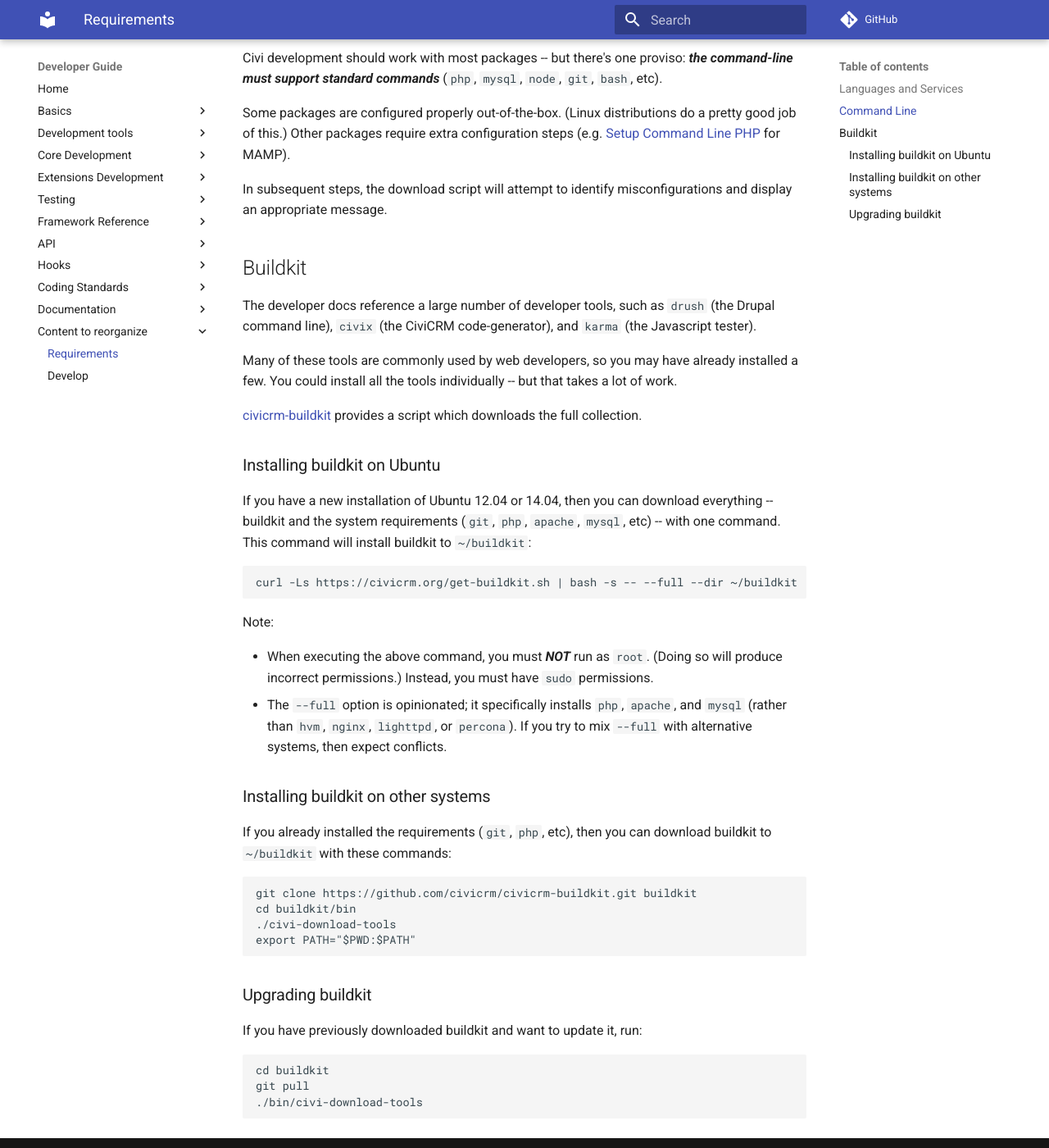
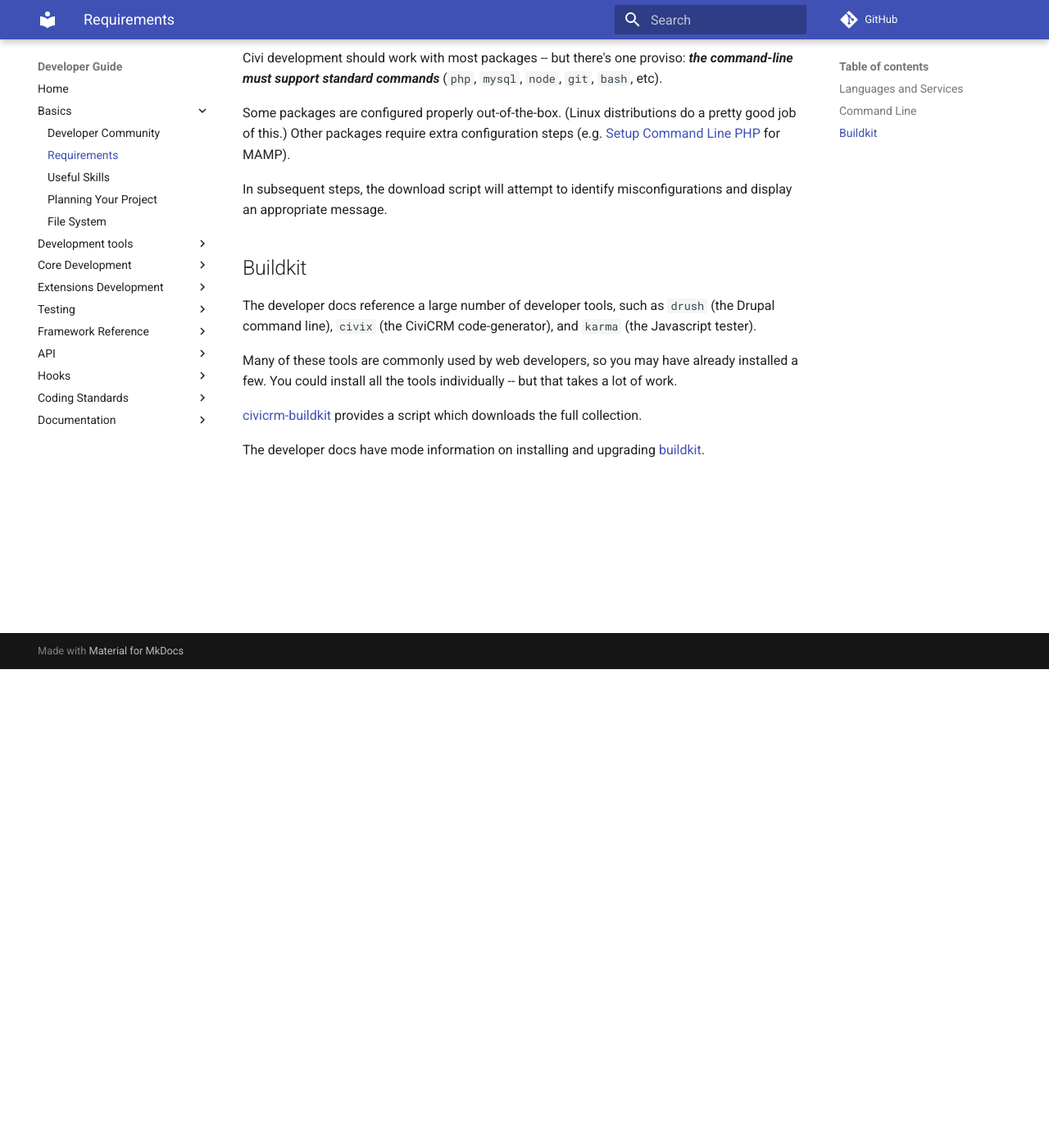
Before and after one commit to civicrm/civicrm-dev-docs, an MkDocs documentation site: the page built from docs/basics/requirements.md, in a window 1280 px wide and 1400 px high, scrolled down 584 px. Shown: the whole window at 82% size. Built offline with MkDocs 1.6.1 and Material for MkDocs 9.7.7, drawn with Linux system fonts in a browser that asks for light colours; comment, search, counter and statistics services are not loaded; old or Windows-style settings are respelled for this version of MkDocs.

Commit message:
Reorder requirements docs into the basics section and move devloping civicrm into core and add backdrop in

````diff
--- a/docs/requirements.md
+++ b/docs/basics/requirements.md
@@ -43,46 +43,4 @@
 [civicrm-buildkit](https://github.com/civicrm/civicrm-buildkit) provides
 a script which downloads the full collection.
 
-### Installing buildkit on Ubuntu
-
-If you have a new installation of Ubuntu 12.04 or 14.04, then you can download
-everything -- buildkit and the system requirements (`git`, `php`, `apache`,
-`mysql`, etc) -- with one command.  This command will install buildkit to
-`~/buildkit`:
-
-```bash
-curl -Ls https://civicrm.org/get-buildkit.sh | bash -s -- --full --dir ~/buildkit
-```
-
-Note:
-
--   When executing the above command, you must ***NOT*** run as `root`.
-    (Doing so will produce incorrect permissions.) Instead, you must have
-    `sudo` permissions.
--   The `--full` option is opinionated; it specifically installs `php`,
-    `apache`, and `mysql` (rather than `hvm`, `nginx`, `lighttpd`, or
-    `percona`). If you try to mix `--full` with alternative systems, then
-    expect conflicts.
-
-
-### Installing buildkit on other systems
-
-If you already installed the requirements (`git`, `php`, etc), then you can
-download buildkit to `~/buildkit` with these commands:
-
-```bash
-git clone https://github.com/civicrm/civicrm-buildkit.git buildkit
-cd buildkit/bin
-./civi-download-tools
-export PATH="$PWD:$PATH"
-```
-
-### Upgrading buildkit
-
-If you have previously downloaded buildkit and want to update it, run:
-
-```bash
-cd buildkit
-git pull
-./bin/civi-download-tools
-```
+The developer docs have mode information on installing and upgrading [buildkit](https://docs.civicrm.org/dev/en/stable/tools/buildkit/).
--- a/mkdocs.yml
+++ b/mkdocs.yml
@@ -8,6 +8,7 @@
 - Home: index.md
 - Basics:
   - Developer Community: basics/community.md
+  - Requirements: basics/requirements.md
   - Useful Skills: basics/skills.md
   - Planning Your Project: basics/planning.md
   - File System: basics/filesystem.md
@@ -22,6 +23,7 @@
   - Debugging: tools/debugging.md
 - Core Development:
   - When to Edit Core: core/hacking.md
+  - Developing CiviCRM: core/develop.md
   - How to Contribute: core/contributing.md
   - Reviewing PR's: core/pr-review.md
   - Codebase & Architecture: core/architecture.md
@@ -215,9 +217,6 @@
   - Documenting Extensions: documentation/extensions.md
   - Markdown: documentation/markdown.md
   - Style Guide: documentation/style-guide.md
-- Content to reorganize:
-  - Requirements: requirements.md
-  - Develop: develop.md
 
 
 markdown_extensions:
````
Also changed, not shown: docs/core/architecture.md (+1 -1 lines), docs/core/develop.md (renamed from docs/develop.md, +2 -0 lines).
